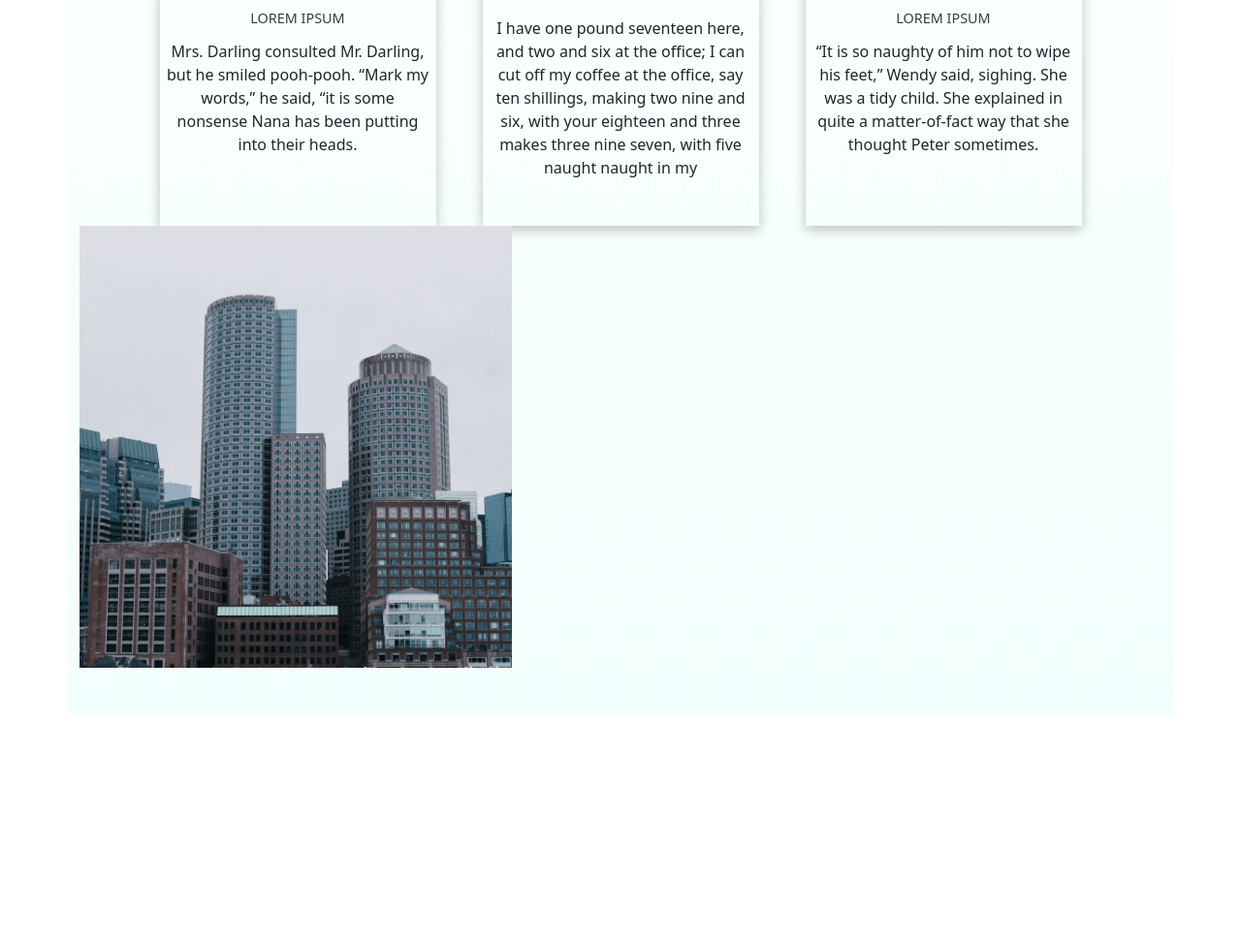
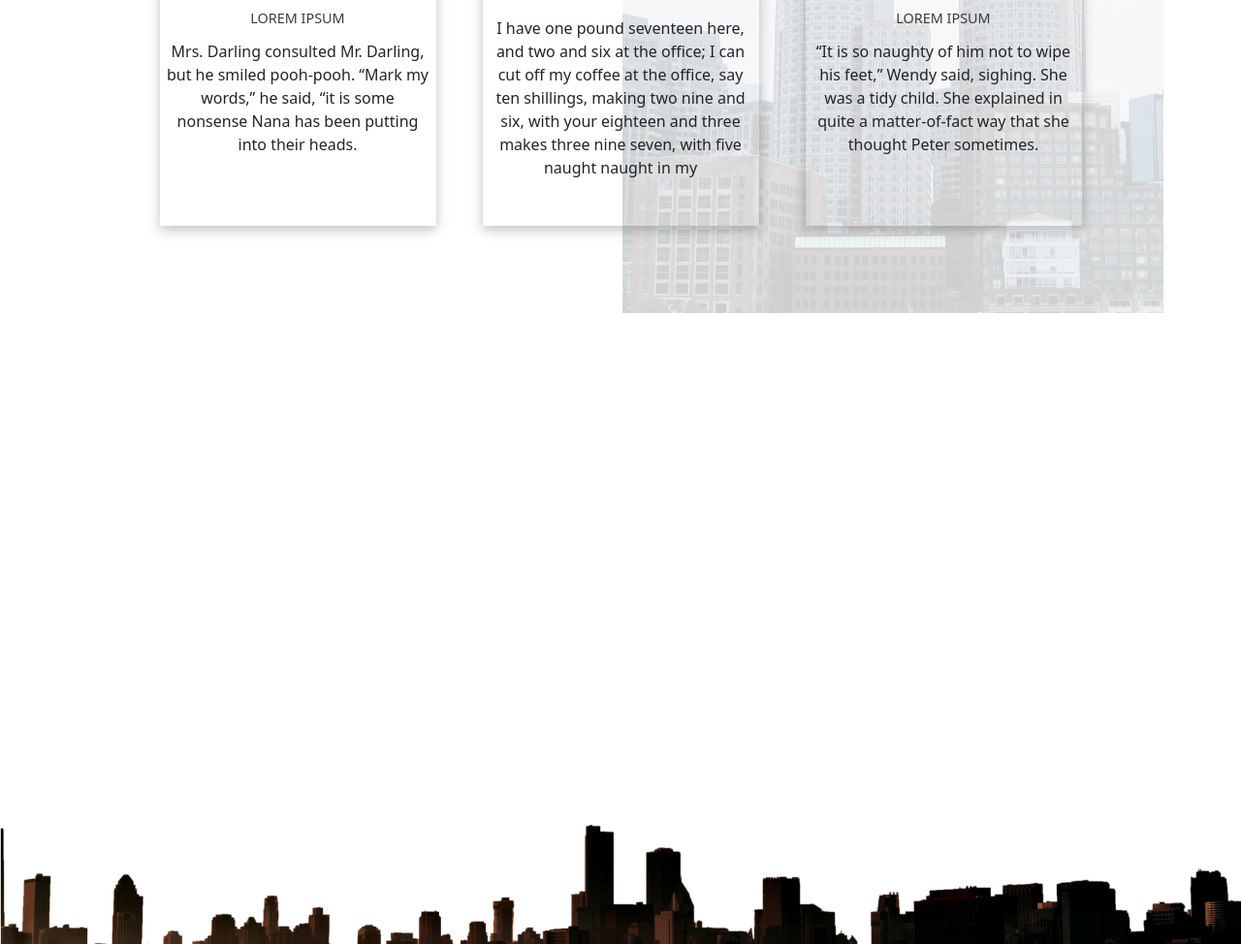
Before and after one commit to Johndev85/Landing-page-marketing, a plain HTML site: page index.html in a window 1280 px wide. Shown: the part 1504-2478 px from the top of the page at 97% size. Before the commit the page ends 2241 px from the top, so only its background shows below. Drawn offline with nearby package versions, Linux system fonts and the light colour scheme.

Commit message:
updates bottom section #2

```diff
--- a/index.html
+++ b/index.html
@@ -199,7 +199,7 @@
 
       <!--BOTTOM SECTION  -->
 
-      <section class="container py-5 conter__bottom">
+      <section class="container py-5">
         <div class="row py-5">
           <div class="col text-center">
             <h2 class="text-uppercase">Of course we can</h2>
@@ -260,12 +260,25 @@
             </p>
           </div>
         </div>
+
         <img
           class="conter_bg-img"
           src="./assets/images/city.png"
           alt="city-img"
         />
       </section>
+      <img
+        class="bottom__img"
+        src="./assets/images/bigCity.png"
+        alt="img-city"
+      />
+      <footer class="footer">
+        <div class="row">
+          <div class="col">
+            <img src="./assets/images/Lorem Ipsum.svg" alt="logo" />
+          </div>
+        </div>
+      </footer>
     </main>
   </body>
 </html>
--- a/styles/styles.css
+++ b/styles/styles.css
@@ -123,6 +123,8 @@
 }
 
 .card__conter {
+  position: relative;
+  z-index: 100;
   padding: 2rem;
   display: flex;
   flex-direction: column;
@@ -166,11 +168,31 @@
   width: 17rem;
 }
 
-.conter_bg-img {
-  width: 40%;
-  filter: linear-gradient(
+.conter_bg {
+  background: linear-gradient(
     180deg,
     rgba(255, 255, 255, 0.89) 0%,
     rgba(239, 255, 253, 0.89) 100%
   );
 }
+
+.conter_bg-img {
+  position: relative;
+  z-index: 1;
+  left: 35rem;
+  bottom: 30rem;
+  width: 50%;
+  mix-blend-mode: darken;
+  filter: opacity(0.2);
+}
+
+.bottom__img {
+  position: relative;
+  bottom: 0;
+  width: 100%;
+}
+
+.footer {
+  height: 30vh;
+  background: #000000;
+}
```
